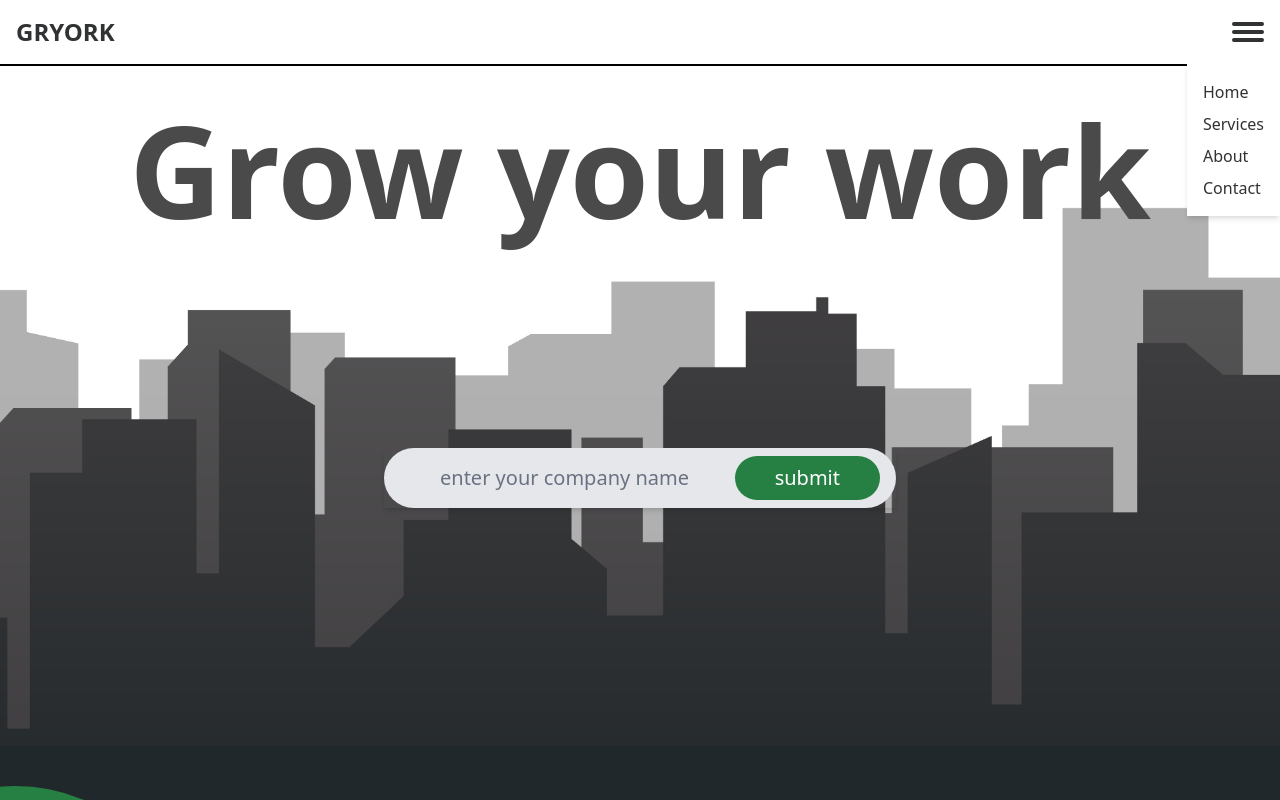
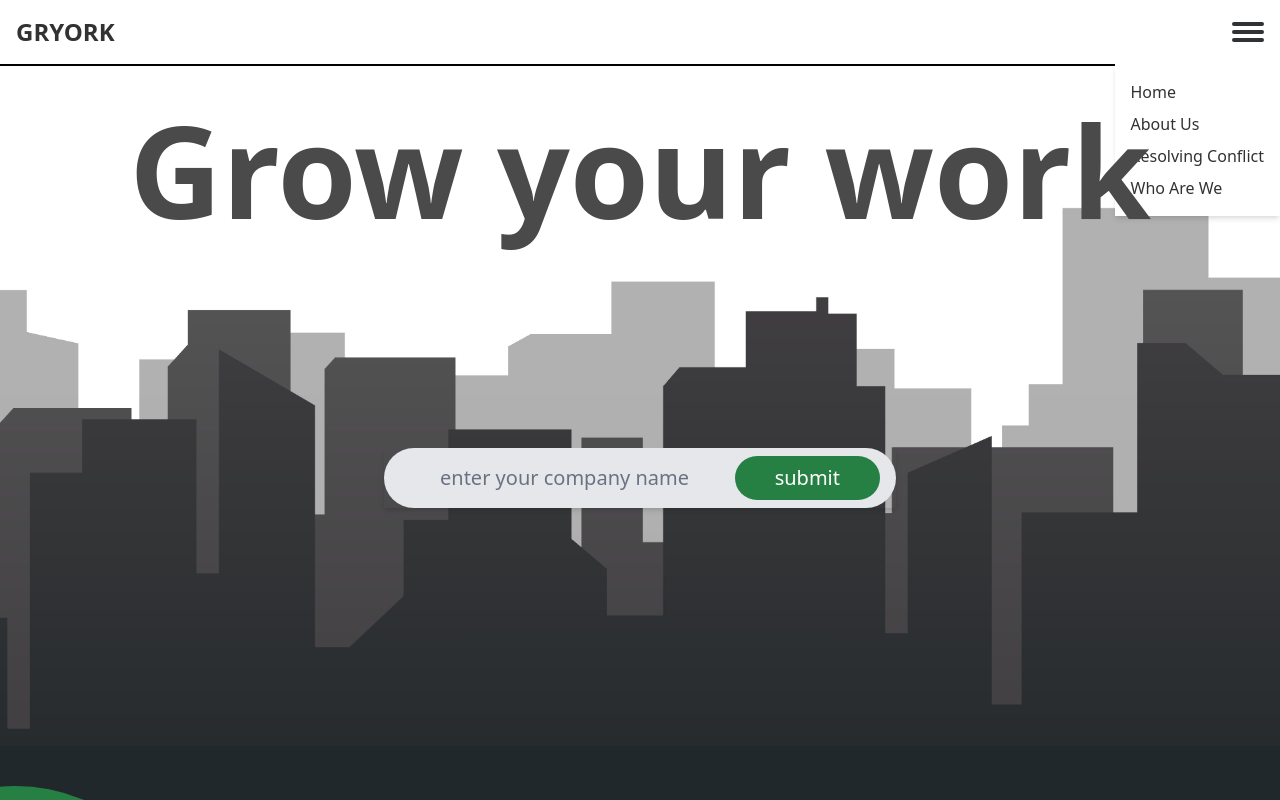
Before and after one commit to Nicky9319/Gryork_Frontend, a React (Vite) app: page / in a window 1280 px wide. Both pictures are taken after a click on the button 1248 px from the left and 32 px from the top of the page. Shown: the top 800 px of the page. Built offline with nearby package versions, Linux system fonts and the light colour scheme.

Commit message:
Added the Links from Nvigation to Happen Between Pages

```diff
--- a/src/Views/MainPage/components/ServicesSection.jsx
+++ b/src/Views/MainPage/components/ServicesSection.jsx
@@ -1,7 +1,7 @@
 import React from 'react';
 
 // Reusable Service Card component
-const ServiceCard = ({ title, icon, description }) => {
+const ServiceCard = ({ title, icon, description, urlLink }) => {
   return (
     <div className="relative w-[450px] h-[450px] flex flex-col items-center md:w-[380px] md:h-[380px] mb-8 sm:w-[300px] sm:h-[300px]">
       <div className="absolute -top-[55px] left-1/2 transform -translate-x-1/2 z-10" style={{ background: 'none' }}>
@@ -21,7 +21,7 @@ const ServiceCard = ({ title, icon, description }) => {
         </div>
       </div>
 
-      <a href="#" className="absolute -bottom-[25px] left-1/2 transform -translate-x-1/2 bg-[#CFF063] py-4 px-10 rounded-full text-black no-underline text-xl font-bold z-10 shadow-sm sm:text-lg sm:py-3 sm:px-8">
+      <a href={urlLink || "/"} className="absolute -bottom-[25px] left-1/2 transform -translate-x-1/2 bg-[#CFF063] py-4 px-10 rounded-full text-black no-underline text-xl font-bold z-10 shadow-sm sm:text-lg sm:py-3 sm:px-8">
         learn more
       </a>
     </div>
@@ -33,27 +33,32 @@ const ServicesSection = () => {
     {
       title: 'CWC',
       icon: '/src/Images/rupee (1).svg',
-      description: 'Short Term credit Solution for subcontractors'
+      description: 'Short Term credit Solution for subcontractors',
+      urlLink: '/cwc'
     },
     {
       title: 'CWC VEST',
       icon: '/src/Images/verified.svg',
-      description: 'Your projects\'s finance safety against payment delays'
+      description: 'Your projects\'s finance safety against payment delays',
+      urlLink: '/cwc-vest'
     },
     {
       title: 'SUPERVISOR',
       icon: '/src/Images/learning (1).svg',
-      description: 'An AI-powered tool that automate your workflow'
+      description: 'An AI-powered tool that automate your workflow',
+      urlLink: '/supervisor'
     },
     {
       title: 'TEAMS',
       icon: '/src/Images/hierarchy-structure.svg',
-      description: 'Build and grow a skilled work balance'
+      description: 'Build and grow a skilled work balance',
+      urlLink: '/team'
     },
     {
       title: 'GRYLINK',
       icon: '/src/Images/grylink.svg',
-      description: 'Smarter Credit Decisions. Seamless Integration'
+      description: 'Smarter Credit Decisions. Seamless Integration',
+      urlLink: '/grylink'
     }
   ];
 
--- a/src/components/Navbar.jsx
+++ b/src/components/Navbar.jsx
@@ -26,9 +26,9 @@ const Navbar = () => {
           <div className="menu absolute top-full right-0 bg-white shadow-md p-4">
             <ul className="space-y-2">
               <li><a href="/" className="text-[#313234] no-underline">Home</a></li>
-              <li><a href="/services" className="text-[#313234] no-underline">Services</a></li>
-              <li><a href="/about" className="text-[#313234] no-underline">About</a></li>
-              <li><a href="/contact" className="text-[#313234] no-underline">Contact</a></li>
+              <li><a href="/about-us" className="text-[#313234] no-underline">About Us</a></li>
+              <li><a href="/dispute-resolution" className="text-[#313234] no-underline">Resolving Conflict</a></li>
+              <li><a href="/gryork-explained" className="text-[#313234] no-underline">Who Are We</a></li>
             </ul>
           </div>
         )}
```
